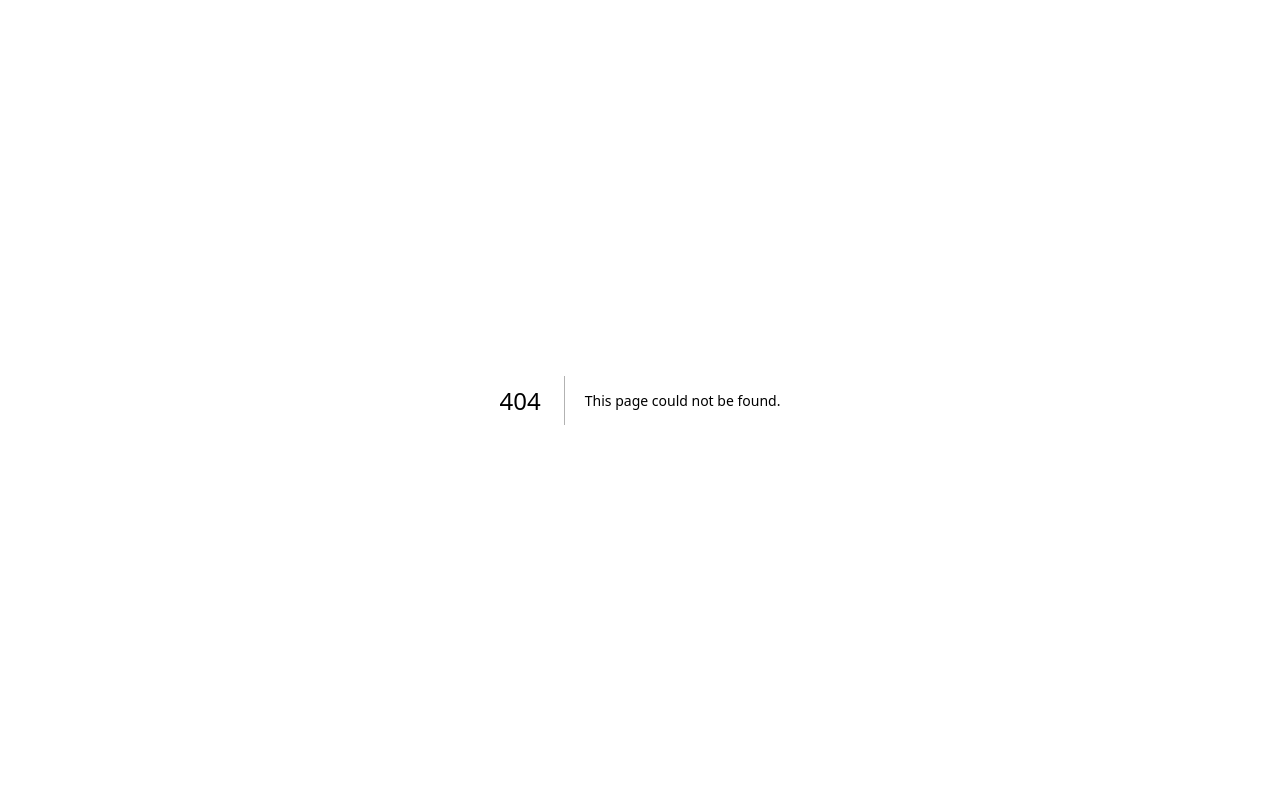
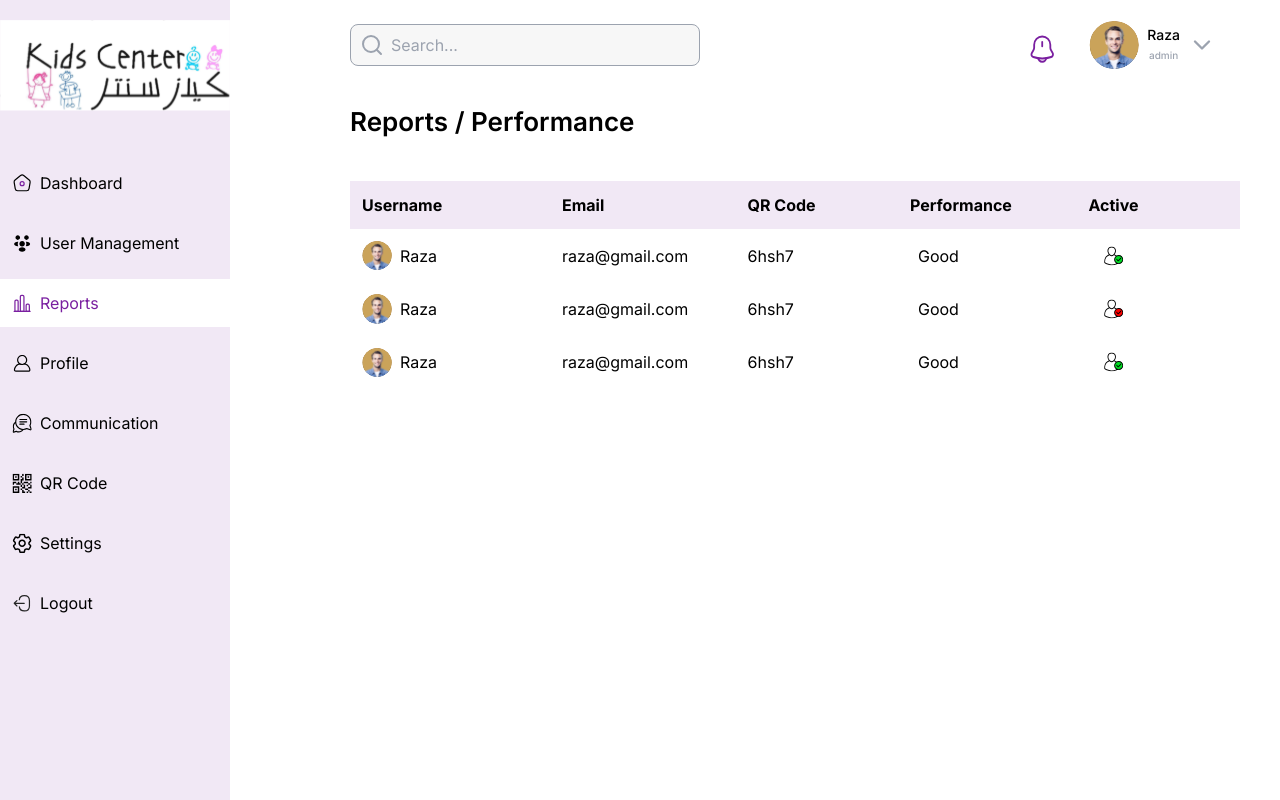
Before and after one commit to AbdulWahabRaza123/kids-center-admin-panel, a Next.js app: page /report in a window 1280 px wide. Before the commit this address had no page. Built offline with nearby package versions, Linux system fonts and the light colour scheme.

Commit message:
report page has been created

```diff
--- /dev/null
+++ b/app/(dashboard)/report/page.tsx
@@ -0,0 +1,105 @@
+"use client";
+import { PrimaryBtn } from "@/components/ui/buttons/primary-btn";
+import { AddDelMenuComp, MenubarComp } from "@/components/menu-bar";
+import Image from "next/image";
+import { useEffect, useState } from "react";
+import { EllipsisVertical } from "lucide-react";
+import { CreateNewProfileDialog } from "@/components/ui/dialogs/create-new-profile";
+
+const tableHeadings = ["Username", "Email", "QR Code", "Performance", "Active"];
+const data = [
+  {
+    profile: "/assets/profile.svg",
+    name: "Raza",
+    email: "raza@gmail.com",
+    qrCode: "6hsh7",
+    performance: "Good",
+    status: "active",
+  },
+  {
+    profile: "/assets/profile.svg",
+    name: "Raza",
+    email: "raza@gmail.com",
+    qrCode: "6hsh7",
+    performance: "Good",
+    status: "inactive",
+  },
+  {
+    profile: "/assets/profile.svg",
+    name: "Raza",
+    email: "raza@gmail.com",
+    qrCode: "6hsh7",
+    performance: "Good",
+    status: "active",
+  },
+];
+
+export default function Report() {
+  const [mount, setMount] = useState<boolean>(false);
+  const [tableSelOption, setTableSelOption] = useState<string>("");
+  useEffect(() => {
+    setMount(true);
+  }, []);
+  if (!mount) return null;
+  return (
+    <main className="flex flex-col px-10">
+      <div className="flex flex-row items-start justify-between">
+        <h1 className="text-[26px] font-[600]">Reports / Performance</h1>
+      </div>
+
+      <table className="w-full mt-10">
+        <thead className="bg-[#7A1FA01A]">
+          {tableHeadings.map((heading) => (
+            <th key={heading} className="w-[200px] text-start p-3">
+              {heading}
+            </th>
+          ))}
+        </thead>
+        <tbody>
+          {data.map((val) => {
+            return (
+              <>
+                <tr>
+                  <td className="flex flex-row items-center gap-2 w-[200px] text-start p-3">
+                    <Image
+                      src={val.profile}
+                      width={30}
+                      height={30}
+                      alt="profile"
+                      className="rounded-full object-cover"
+                    />
+                    <p>{val.name}</p>
+                  </td>
+                  <td className="w-[200px] text-start p-3">{val.email}</td>
+                  <td className="w-[200px] text-start p-3">{val.qrCode}</td>
+                  <td className="w-[200px] ps-5 py-3 pe-3 text-start">
+                    {val.performance}
+                  </td>
+                  <td className="w-[200px] ps-7 py-3 pe-3 text-center">
+                    {val.status === "active" ? (
+                      <Image
+                        src="/assets/icons/active-user.svg"
+                        alt="active"
+                        width={20}
+                        height={20}
+                        className="object-cover"
+                      />
+                    ) : (
+                      <Image
+                        src="/assets/icons/inactive-user.svg"
+                        alt="active"
+                        width={20}
+                        height={20}
+                        className="object-cover"
+                      />
+                    )}
+                  </td>
+                </tr>
+              </>
+            );
+          })}
+        </tbody>
+      </table>
+    </main>
+  );
+}
--- a/components/sidebar.tsx
+++ b/components/sidebar.tsx
@@ -2,6 +2,7 @@
 import { cn } from "@/lib/utils";
 import Image from "next/image";
 import Link from "next/link";
+import { usePathname } from "next/navigation";
 import React, { useState } from "react";
 const sidebarItems = [
   {
@@ -20,7 +21,7 @@ const sidebarItems = [
     name: "Reports",
     activeIcon: "/assets/sidebar-icons/active/reports.svg",
     noneActiveIcon: "/assets/sidebar-icons/non-active/reports.svg",
-    link: "#",
+    link: "/report",
   },
   {
     name: "Profile",
@@ -55,7 +56,8 @@ const sidebarItems = [
 ];
 
 export const Sidebar = () => {
-  const [active, setActive] = useState(0);
+  const pathname = usePathname();
+  const [active, setActive] = useState(pathname);
   return (
     <div className="w-[230px] bg-[#7A1FA01A] h-screen overflow-auto flex flex-col items-center">
       <Image
@@ -70,21 +72,25 @@ export const Sidebar = () => {
           <Link
             key={index}
             href={item.link}
-            onClick={() => setActive(index)}
+            onClick={() => setActive(item.link)}
             className={cn(
               "flex items-center gap-2 p-3 rounded-md transition-all text-black w-full",
-              index === active && "bg-white"
+              item.link === active && "bg-white"
             )}
           >
             <Image
               loader={({ src }) => src}
-              src={active === index ? item.activeIcon : item.noneActiveIcon}
+              src={active === item.link ? item.activeIcon : item.noneActiveIcon}
               width={20}
               height={20}
               alt={item.name}
               className="object-cover"
             />
-            <p className={cn(active === index ? "text-primary" : "text-black")}>
+            <p
+              className={cn(
+                active === item.link ? "text-primary" : "text-black"
+              )}
+            >
               {item.name}
             </p>
           </Link>
```
Also changed, not shown: public/assets/icons/active-user.svg (added), public/assets/icons/inactive-user.svg (added).
